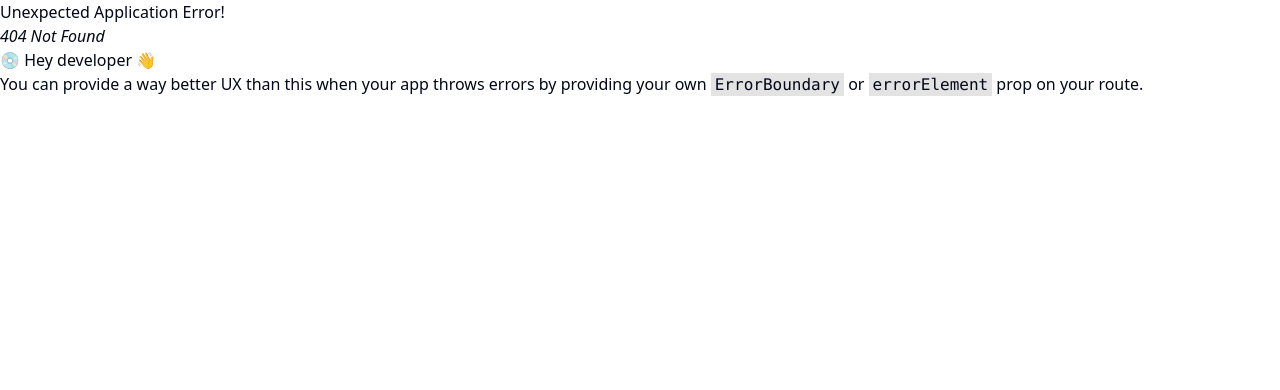
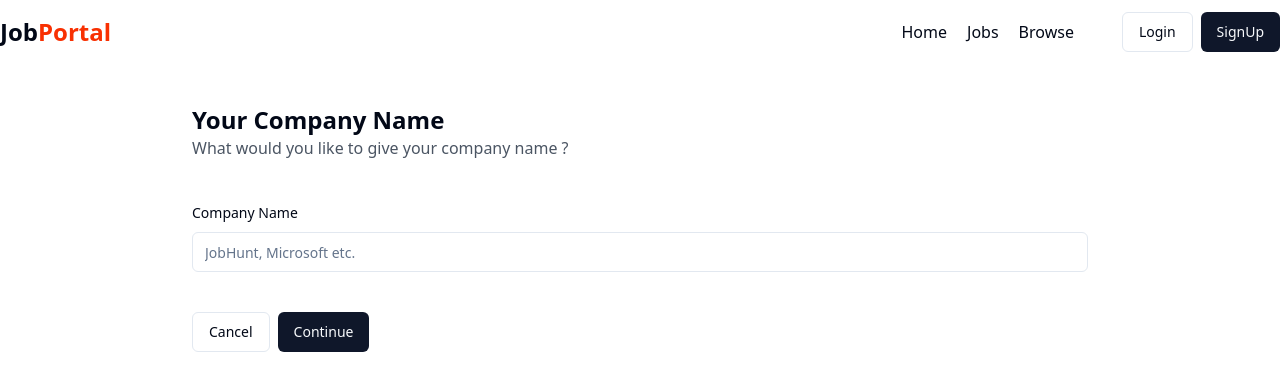
Before and after one commit to Srivastava-samarth/job-portal-MERN, a React (Vite) app in the folder frontend/: page /admin/companies/create in a window 1280 px wide. Before the commit this address had no page. Shown: the top 390 px of the page. Built offline with nearby package versions, Linux system fonts and the light colour scheme.

Commit message:
admin panel started

```diff
--- a/frontend/src/components/Home.jsx
+++ b/frontend/src/components/Home.jsx
@@ -1,13 +1,22 @@
-import React from 'react'
+import React, { useEffect } from 'react'
 import Navbar from './shared/Navbar'
 import HeroSection from './HeroSection'
 import Category from './Category'
 import LatestJobs from './LatestJobs'
 import Footer from './shared/Footer'
 import useGetAllJobs from '@/hooks/useGetAllJobs'
+import { useSelector } from 'react-redux'
+import { useNavigate } from 'react-router-dom'
 
 const Home = () => {
   useGetAllJobs();
+  const {user} = useSelector(store=>store.auth);
+  const navigate = useNavigate();
+  useEffect(()=>{
+      if(user?.role==='recruiter'){
+        navigate('/admin/companies')
+      }
+  },[]);
   return (
    <div>
      <Navbar/>
--- /dev/null
+++ b/frontend/src/components/admin/Companies.jsx
@@ -0,0 +1,27 @@
+import React from 'react'
+import Navbar from '../shared/Navbar'
+import { Input } from '../ui/input'
+import { Button } from '../ui/button'
+import CompaniesTable from './CompaniesTable'
+import { useNavigate } from 'react-router-dom'
+
+const Companies = () => {
+    const navigate = useNavigate();
+  return (
+    <div>
+        <Navbar/>
+        <div className='max-w-6xl mx-auto my-10'>
+            <div className='flex items-center justify-between my-5'>
+                <Input
+                className='w-fit'
+                placeholder='Filter by name'
+                />
+                <Button onClick={()=>navigate("/admin/companies/create")}>New Company</Button>
+            </div>
+            <CompaniesTable/>
+        </div>
+    </div>
+  )
+}
+
+export default Companies
--- /dev/null
+++ b/frontend/src/components/admin/CompaniesTable.jsx
@@ -0,0 +1,47 @@
+import React from 'react'
+import { Table, TableBody, TableCaption, TableCell, TableHead, TableHeader, TableRow } from '../ui/table'
+import { Avatar, AvatarImage } from '../ui/avatar'
+import { Popover, PopoverContent, PopoverTrigger } from '../ui/popover'
+import { Edit2, MoreHorizontal } from 'lucide-react'
+
+const CompaniesTable = () => {
+  return (
+    <div>
+        <Table>
+            <TableCaption>A list of your recent companies</TableCaption>
+            <TableHeader>
+                <TableRow>
+                    <TableHead>Logo</TableHead>
+                    <TableHead>Name</TableHead>
+                    <TableHead>Date</TableHead>
+                    <TableHead className='text-right'>Action</TableHead>
+                </TableRow>
+            </TableHeader>
+            <TableBody>
+                <TableCell>
+                    <Avatar>
+                        <AvatarImage src="https://imgs.search.brave.com/dkZ18lo742IM19jY4my0sf1XytKeaf3SDRsQhH57drw/rs:fit:860:0:0:0/g:ce/aHR0cHM6Ly9tZWRp/YS5nZXR0eWltYWdl/cy5jb20vaWQvMTI5/NzE1Mjg1NS92ZWN0/b3IvbG9nby13aXRo/LXRoZS1sZXR0ZXIt/Yy5qcGc_cz02MTJ4/NjEyJnc9MCZrPTIw/JmM9XzZuSE9ReTNn/VjE2ZENIeGpUUUhM/b25JZWdWQU9YSm43/a012ZXJHdEZ3OD0"/>
+                    </Avatar>
+                </TableCell>
+                <TableCell>Microsoft</TableCell>
+                <TableCell>24.05.2024</TableCell>
+                <TableCell className='text-right cursor-pointer'>
+                    <Popover>
+                        <PopoverTrigger>
+                            <MoreHorizontal/>
+                        </PopoverTrigger>
+                        <PopoverContent className='w-32'>
+                            <div className='flex items-center gap-2 w-fit cursor-pointer'>
+                                <Edit2 className='w-4'/>
+                                <span>Edit</span>
+                            </div>
+                        </PopoverContent>
+                    </Popover>
+                </TableCell>
+            </TableBody>
+        </Table>
+    </div>
+  )
+}
+
+export default CompaniesTable
--- /dev/null
+++ b/frontend/src/components/admin/CompanyCreate.jsx
@@ -0,0 +1,60 @@
+import React, { useState } from 'react'
+import Navbar from '../shared/Navbar'
+import { Label } from '../ui/label'
+import { Input } from '../ui/input'
+import { Button } from '../ui/button'
+import { useNavigate } from 'react-router-dom'
+import { COMPANY_API_END_POINT } from '@/utils/constant'
+import { Toaster } from '../ui/sonner'
+import { toast } from 'sonner'
+import { useDispatch } from 'react-redux'
+import { setSingleCompany } from '@/redux/companySlice'
+import axios from 'axios'
+
+const CompanyCreate = () => {
+    const navigate = useNavigate();
+    const [companyName,setCompanyName] = useState();
+    const dispatch = useDispatch();
+    const registerNewCompany = async()=>{
+        try {
+            const res = await axios.post(`${COMPANY_API_END_POINT}/register`, {companyName}, {
+                headers:{
+                    'Content-Type':'application/json'
+                },
+                withCredentials:true
+            });
+            if(res?.data?.success){
+                dispatch(setSingleCompany(res.data.company))
+                toast.success(res.data.message);
+                const companyId = res?.data?.company?._id;
+                navigate(`/admin/companies/${companyId}`)
+            }
+        } catch (error) {
+            console.log(error);
+        }
+    }
+  return (
+    <div>
+        <Navbar/>
+        <div className='max-w-4xl mx-auto'>
+            <div className='my-10'>
+                <h1 className='font-bold text-2xl'>Your Company Name</h1>
+                <p className='text-gray-600'>What would you like to give your company name ?</p>
+            </div>
+            <Label>Company Name</Label>
+            <Input
+                type='text'
+                className='my-2'
+                placeholder='JobHunt, Microsoft etc.'
+                onChange={(e)=> setCompanyName(e.target.value)}
+            />
+            <div className='flex items-center gap-2 my-10'>
+                <Button variant='outline' onClick={()=> navigate("/admin/companies")}>Cancel</Button>
+                <Button onClick={registerNewCompany}>Continue</Button>
+            </div>
+        </div>
+    </div>
+  )
+}
+
+export default CompanyCreate
--- /dev/null
+++ b/frontend/src/components/admin/CompanySetup.jsx
@@ -0,0 +1,9 @@
+import React from 'react'
+
+const CompanySetup = () => {
+  return (
+    <div>CompanySetup</div>
+  )
+}
+
+export default CompanySetup
--- a/frontend/src/components/shared/Navbar.jsx
+++ b/frontend/src/components/shared/Navbar.jsx
@@ -1,24 +1,25 @@
-import React from 'react'
-import {Link, useNavigate} from 'react-router-dom'
-import { Popover,PopoverContent,PopoverTrigger } from '../ui/popover'
-import { Button } from '../ui/button'
-import { Avatar, AvatarImage } from '../ui/avatar'
-import { LogOut, User2 } from 'lucide-react'
-import { useDispatch, useSelector } from 'react-redux'
-import axios from 'axios'
-import { USER_API_END_POINT } from '@/utils/constant.js'
-import { toast } from 'sonner'
-import { setAuthUser } from '@/redux/authSlice'
-
+import React from "react";
+import { Link, useNavigate } from "react-router-dom";
+import { Popover, PopoverContent, PopoverTrigger } from "../ui/popover";
+import { Button } from "../ui/button";
+import { Avatar, AvatarImage } from "../ui/avatar";
+import { LogOut, User2 } from "lucide-react";
+import { useDispatch, useSelector } from "react-redux";
+import axios from "axios";
+import { USER_API_END_POINT } from "@/utils/constant.js";
+import { toast } from "sonner";
+import { setAuthUser } from "@/redux/authSlice";
 
 const Navbar = () => {
-  const {user} = useSelector(store=>store.auth)
+  const { user } = useSelector((store) => store.auth);
   const dispatch = useDispatch();
   const navigate = useNavigate();
 
-  const logoutHandler = async () =>{
+  const logoutHandler = async () => {
     try {
-      const res = await axios.get(`${USER_API_END_POINT}/logout`, { withCredentials: true });
+      const res = await axios.get(`${USER_API_END_POINT}/logout`, {
+        withCredentials: true,
+      });
       if (res.data.success) {
         dispatch(setAuthUser(null));
         navigate("/");
@@ -28,72 +29,97 @@ const Navbar = () => {
       console.log(error);
       toast.error(error.response.data.message);
     }
-  }
+  };
   return (
-    <div className=' bg-white'>
-        <div className='flex items-center justify-between mx-auto max-w-7xl h-16'>
+    <div className=" bg-white">
+      <div className="flex items-center justify-between mx-auto max-w-7xl h-16">
         <div>
-            <h1 className='text-2xl font-bold'>Job<span className='text-[#F83002]'>Portal</span></h1>
+          <h1 className="text-2xl font-bold">
+            Job<span className="text-[#F83002]">Portal</span>
+          </h1>
         </div>
-          <div className='flex items-center gap-12'>
-            <ul className='flex font-medium items-center gap-5'>
-              {
-                user && user.role === 'recruiter' ? (
+        <div className="flex items-center gap-12">
+          <ul className="flex font-medium items-center gap-5">
+            {user && user.role === "recruiter" ? (
               <>
-                    <li><Link to="/admin/companies">Companies</Link></li>
-                    <li><Link to="/admin/jobs">Jobs</Link></li>
+                <li>
+                  <Link to="/admin/companies">Companies</Link>
+                </li>
+                <li>
+                  <Link to="/admin/jobs">Jobs</Link>
+                </li>
               </>
             ) : (
               <>
-                  <li><Link to="/">Home</Link></li>
-                  <li><Link to="/jobs">Jobs</Link></li>
-                  <li><Link to="/browse">Browse</Link></li>
+                <li>
+                  <Link to="/">Home</Link>
+                </li>
+                <li>
+                  <Link to="/jobs">Jobs</Link>
+                </li>
+                <li>
+                  <Link to="/browse">Browse</Link>
+                </li>
               </>
-                )
-              }
+            )}
           </ul>
-            {
-              !user ? (
-                <div className='flex items-center gap-2'>
-                  <Link to="/login"><Button variant='outline'>Login</Button></Link>
-                  <Link to="/signup"><Button>SignUp</Button></Link>
+          {!user ? (
+            <div className="flex items-center gap-2">
+              <Link to="/login">
+                <Button variant="outline">Login</Button>
+              </Link>
+              <Link to="/signup">
+                <Button>SignUp</Button>
+              </Link>
             </div>
           ) : (
             <Popover>
               <PopoverTrigger asChild>
-                <Avatar className='cursor-pointer'>
-                  <AvatarImage src={user?.profile?.profilePhoto} alt="@shadcn" />
+                <Avatar className="cursor-pointer">
+                  <AvatarImage
+                    src={user?.profile?.profilePhoto}
+                    alt="@shadcn"
+                  />
                 </Avatar>
               </PopoverTrigger>
-                <PopoverContent className='w-80'>
-                  <div className='flex gap-4 space-y-2'>
-                  <Avatar className='cursor-pointer'>
-                    <AvatarImage src={user?.profile?.profilePhoto} alt="@shadcn" />
+              <PopoverContent className="w-80">
+                <div className="flex gap-4 space-y-2">
+                  <Avatar className="cursor-pointer">
+                    <AvatarImage
+                      src={user?.profile?.profilePhoto}
+                      alt="@shadcn"
+                    />
                   </Avatar>
                   <div>
-                    <h4 className=' font-medium'>{user?.fullname}</h4>
-                    <p className=' text-sm text-muted-foreground'>{user?.profile?.bio}</p>
+                    <h4 className=" font-medium">{user?.fullname}</h4>
+                    <p className=" text-sm text-muted-foreground">
+                      {user?.profile?.bio}
+                    </p>
                   </div>
                 </div>
-                  <div className=' flexx flex-col my-2 text-gray-600'>
-                    <div className=' flex w-fit items-center gap-2 cursor-pointer'>
-                    <User2/>
-                    <Button variant="link"><Link to="/profile">View Profile</Link></Button>
+                <div className=" flexx flex-col my-2 text-gray-600">
+                  {user && user.role === "student" && (
+                    <div className=" flex w-fit items-center gap-2 cursor-pointer">
+                      <User2 />
+                      <Button variant="link">
+                        <Link to="/profile">View Profile</Link>
+                      </Button>
                     </div>
-                    <div className=' flex w-fit items-center gap-2 cursor-pointer'>
-                     <LogOut/>
-                    <Button onClick={logoutHandler} variant="link">Logout</Button>
+                  )}
+                  <div className=" flex w-fit items-center gap-2 cursor-pointer">
+                    <LogOut />
+                    <Button onClick={logoutHandler} variant="link">
+                      Logout
+                    </Button>
                   </div>
                 </div>
               </PopoverContent>
             </Popover>
-               )
-            }
-
+          )}
         </div>
       </div>
     </div>
-  )
-}
+  );
+};
 
-export default Navbar
+export default Navbar;
--- /dev/null
+++ b/frontend/src/redux/companySlice.js
@@ -0,0 +1,15 @@
+import { createSlice } from "@reduxjs/toolkit";
+
+const companySlice = createSlice({
+    name:"company",
+    initialState:{
+        singleCompany:null,
+    },
+    reducers:{
+        setSingleCompany:(state,action)=>{
+            state.singleCompany = action.payload;
+        }
+    }
+});
+export const {setSingleCompany} =companySlice.actions;
+export default companySlice.reducer;
--- a/frontend/src/redux/store.js
+++ b/frontend/src/redux/store.js
@@ -12,6 +12,7 @@ import {
     REGISTER,
 } from 'redux-persist'
 import storage from'redux-persist/lib/storage'
+import companySlice from "./companySlice";
 
 const persistConfig = {
     key: 'root',
@@ -21,7 +22,8 @@ const persistConfig = {
 
 const rootReducer = combineReducers({
     auth:authSlice,
-    job:jobSlice
+    job:jobSlice,
+    company:companySlice
 })
 
 const persistedReducer = persistReducer(persistConfig, rootReducer)
--- a/frontend/src/utils/constant.js
+++ b/frontend/src/utils/constant.js
@@ -1,3 +1,4 @@
 export const USER_API_END_POINT="http://localhost:8000/api/user";
  export const JOB_API_END_POINT = "http://localhost:8000/api/jobs"
  export const APPLICATION_API_END_POINT = "http://localhost:8000/api/application"
+ export const COMPANY_API_END_POINT = "http://localhost:8000/api/company"
```
Also changed, not shown: frontend/src/App.jsx (+17 -0 lines). Lines whose indentation alone changed are shown as unchanged.
